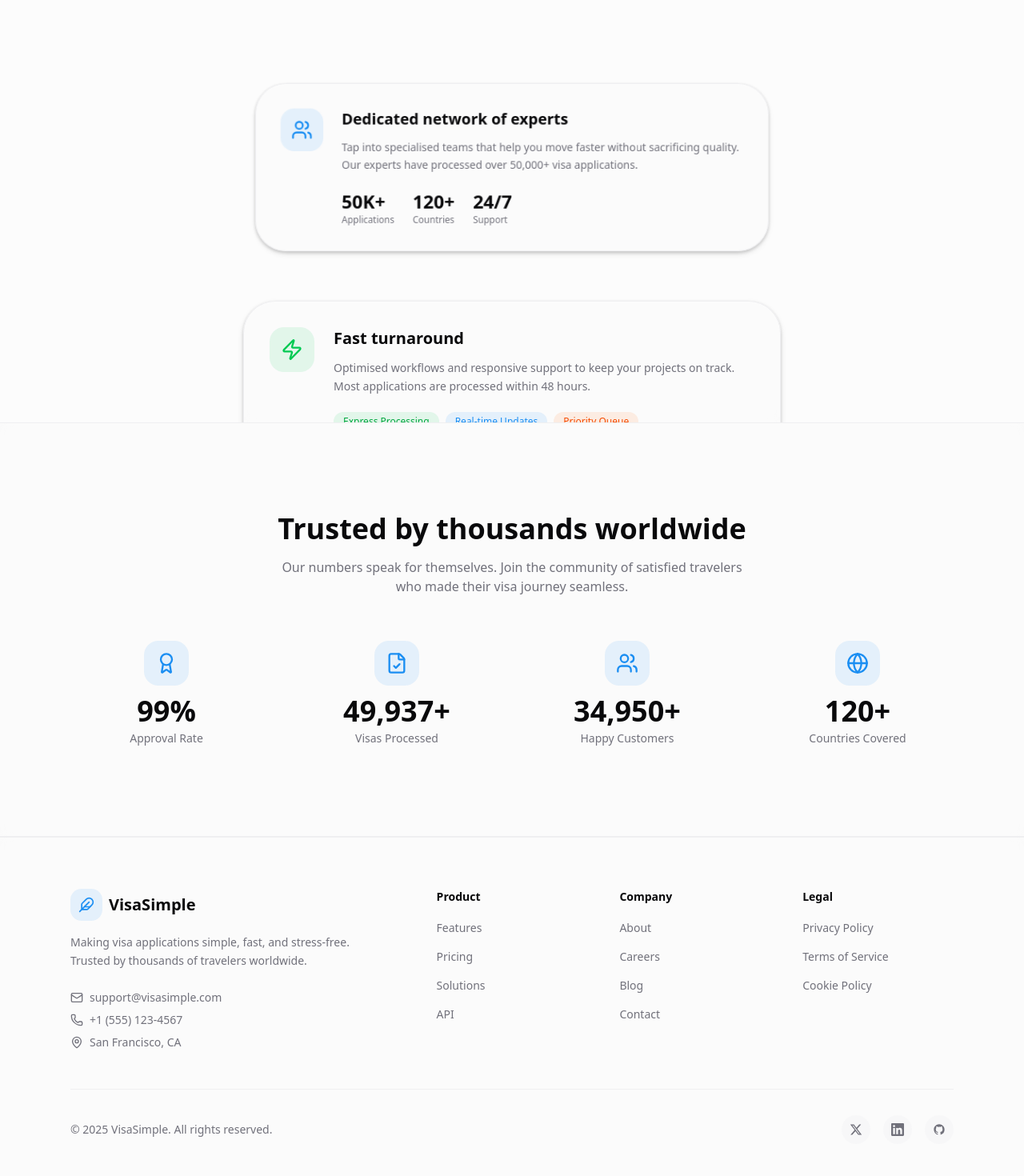
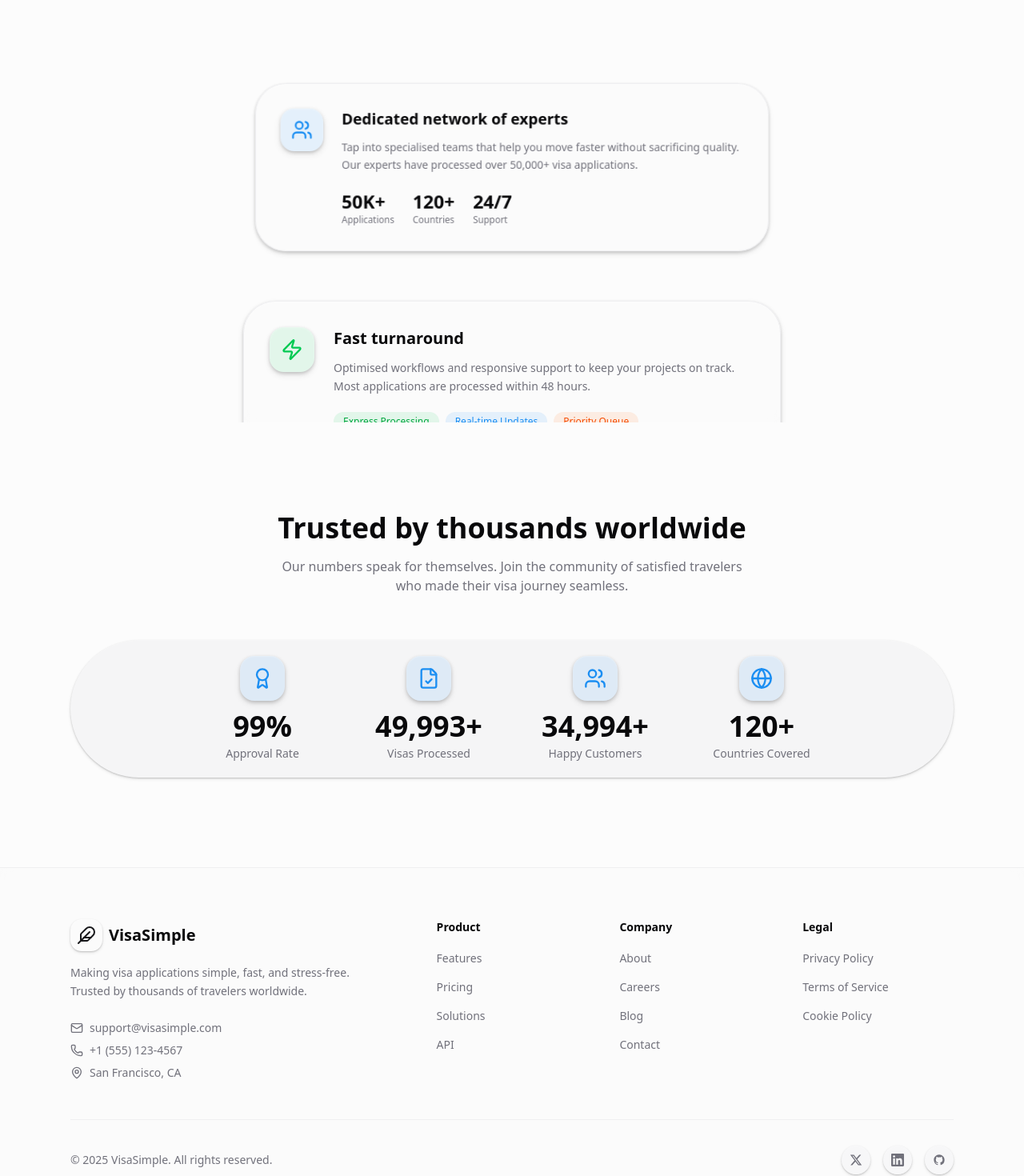
Before and after one commit to Qaisar-Mateen/Landing, a Next.js app: page / in a window 1280 px wide. Shown: the part 1340-2810 px from the top of the page at 80% size. Built offline with nearby package versions, Linux system fonts and the light colour scheme.

Commit message:
feat: enhance visual styling of Features, Footer, and StatsSection components for improved aesthetics

```diff
--- a/components/landingPage/features.tsx
+++ b/components/landingPage/features.tsx
@@ -8,7 +8,7 @@ export default function Features() {
       {/* Card 1 - Experts */}
       <ScrollStackItem itemClassName="shadow-m bg-zinc-50/80 dark:bg-zinc-900/50 backdrop-blur-sm p-8 rounded-3xl border border-border/50">
         <div className="flex items-start gap-6">
-          <div className="flex-shrink-0 w-14 h-14 rounded-2xl bg-primary/10 flex items-center justify-center">
+          <div className="flex-shrink-0 shadow-m w-14 h-14 rounded-2xl bg-primary/10 flex items-center justify-center">
             <Users className="w-7 h-7 text-primary" />
           </div>
           <div className="flex-1 space-y-3">
@@ -35,7 +35,7 @@ export default function Features() {
       {/* Card 2 - Fast Turnaround */}
       <ScrollStackItem itemClassName="shadow-m bg-zinc-50/80 dark:bg-zinc-900/50 backdrop-blur-sm p-8 rounded-3xl border border-border/50">
         <div className="flex items-start gap-6">
-          <div className="flex-shrink-0 w-14 h-14 rounded-2xl bg-green-500/10 flex items-center justify-center">
+          <div className="flex-shrink-0 w-14 h-14 shadow-m rounded-2xl bg-green-500/10 flex items-center justify-center">
             <Zap className="w-7 h-7 text-green-500" />
           </div>
           <div className="flex-1 space-y-3">
@@ -53,7 +53,7 @@ export default function Features() {
       {/* Card 3 - Compliance */}
       <ScrollStackItem itemClassName="shadow-m bg-zinc-50/80 dark:bg-zinc-900/50 backdrop-blur-sm p-8 rounded-3xl border border-border/50">
         <div className="flex items-start gap-6">
-          <div className="flex-shrink-0 w-14 h-14 rounded-2xl bg-purple-500/10 flex items-center justify-center">
+          <div className="flex-shrink-0 shadow-m w-14 h-14 rounded-2xl bg-purple-500/10 flex items-center justify-center">
             <ShieldCheck className="w-7 h-7 text-purple-500" />
           </div>
           <div className="flex-1 space-y-3">
@@ -63,7 +63,7 @@ export default function Features() {
               <Button variant="outline" size="sm" className="gap-2 text-black dark:text-white">
                 Learn more <ArrowRight className="w-4 h-4" />
               </Button>
-              <div className="flex -space-x-2">
+              <div className="flex -space-x-2 ">
                 <div className="w-8 h-8 rounded-full bg-zinc-200 dark:bg-zinc-700 border-2 border-background flex items-center justify-center text-xs font-medium text-black dark:text-white">🇺🇸</div>
                 <div className="w-8 h-8 rounded-full bg-zinc-200 dark:bg-zinc-700 border-2 border-background flex items-center justify-center text-xs font-medium text-black dark:text-white">🇬🇧</div>
                 <div className="w-8 h-8 rounded-full bg-zinc-200 dark:bg-zinc-700 border-2 border-background flex items-center justify-center text-xs font-medium text-black dark:text-white">🇦🇪</div>
--- a/components/landingPage/footer.tsx
+++ b/components/landingPage/footer.tsx
@@ -33,8 +33,8 @@ export default function Footer() {
           {/* Brand Column */}
           <div className="lg:col-span-2 space-y-4">
             <Link href="/" className="flex items-center gap-2">
-              <div className="w-10 h-10 rounded-xl bg-primary/10 flex items-center justify-center">
-                <Feather className="w-5 h-5 text-primary" />
+              <div className="w-10 h-10 shadow-s rounded-xl flex items-center justify-center">
+                <Feather className="h-6 w-6 text-zinc-900 dark:text-white" />
               </div>
               <span className="text-xl font-semibold text-foreground">VisaSimple</span>
             </Link>
@@ -114,18 +114,18 @@ export default function Footer() {
           <p className="text-sm text-muted-foreground">
             © {currentYear} VisaSimple. All rights reserved.
           </p>
-          <div className="flex items-center gap-4">
-            <Link href="https://twitter.com" target="_blank" rel="noopener noreferrer" aria-label="Twitter" className="w-9 h-9 rounded-full bg-zinc-100/50 dark:bg-zinc-800/50 flex items-center justify-center text-muted-foreground hover:text-foreground hover:bg-zinc-200/50 dark:hover:bg-zinc-700/50 transition-colors">
+          <div className="flex items-center gap-4 ">
+            <Link href="https://twitter.com" target="_blank" rel="noopener noreferrer" aria-label="Twitter" className="w-9 h-9 shadow-s rounded-full bg-zinc-100/50 dark:bg-zinc-800/50 flex items-center justify-center text-muted-foreground hover:text-foreground hover:bg-zinc-200/50 dark:hover:bg-zinc-700/50 transition-colors">
               <svg className="w-4 h-4" fill="currentColor" viewBox="0 0 24 24" aria-hidden="true">
                 <path d="M18.244 2.25h3.308l-7.227 8.26 8.502 11.24H16.17l-5.214-6.817L4.99 21.75H1.68l7.73-8.835L1.254 2.25H8.08l4.713 6.231zm-1.161 17.52h1.833L7.084 4.126H5.117z" />
               </svg>
             </Link>
-            <Link href="https://linkedin.com" target="_blank" rel="noopener noreferrer" aria-label="LinkedIn" className="w-9 h-9 rounded-full bg-zinc-100/50 dark:bg-zinc-800/50 flex items-center justify-center text-muted-foreground hover:text-foreground hover:bg-zinc-200/50 dark:hover:bg-zinc-700/50 transition-colors">
+            <Link href="https://linkedin.com" target="_blank" rel="noopener noreferrer" aria-label="LinkedIn" className="w-9 h-9 shadow-s rounded-full bg-zinc-100/50 dark:bg-zinc-800/50 flex items-center justify-center text-muted-foreground hover:text-foreground hover:bg-zinc-200/50 dark:hover:bg-zinc-700/50 transition-colors">
               <svg className="w-4 h-4" fill="currentColor" viewBox="0 0 24 24" aria-hidden="true">
                 <path d="M20.447 20.452h-3.554v-5.569c0-1.328-.027-3.037-1.852-3.037-1.853 0-2.136 1.445-2.136 2.939v5.667H9.351V9h3.414v1.561h.046c.477-.9 1.637-1.85 3.37-1.85 3.601 0 4.267 2.37 4.267 5.455v6.286zM5.337 7.433c-1.144 0-2.063-.926-2.063-2.065 0-1.138.92-2.063 2.063-2.063 1.14 0 2.064.925 2.064 2.063 0 1.139-.925 2.065-2.064 2.065zm1.782 13.019H3.555V9h3.564v11.452zM22.225 0H1.771C.792 0 0 .774 0 1.729v20.542C0 23.227.792 24 1.771 24h20.451C23.2 24 24 23.227 24 22.271V1.729C24 .774 23.2 0 22.222 0h.003z" />
               </svg>
             </Link>
-            <Link href="https://github.com" target="_blank" rel="noopener noreferrer" aria-label="GitHub" className="w-9 h-9 rounded-full bg-zinc-100/50 dark:bg-zinc-800/50 flex items-center justify-center text-muted-foreground hover:text-foreground hover:bg-zinc-200/50 dark:hover:bg-zinc-700/50 transition-colors">
+            <Link href="https://github.com" target="_blank" rel="noopener noreferrer" aria-label="GitHub" className="w-9 h-9 shadow-s rounded-full bg-zinc-100/50 dark:bg-zinc-800/50 flex items-center justify-center text-muted-foreground hover:text-foreground hover:bg-zinc-200/50 dark:hover:bg-zinc-700/50 transition-colors">
               <svg className="w-4 h-4" fill="currentColor" viewBox="0 0 24 24" aria-hidden="true">
                 <path fillRule="evenodd" d="M12 2C6.477 2 2 6.484 2 12.017c0 4.425 2.865 8.18 6.839 9.504.5.092.682-.217.682-.483 0-.237-.008-.868-.013-1.703-2.782.605-3.369-1.343-3.369-1.343-.454-1.158-1.11-1.466-1.11-1.466-.908-.62.069-.608.069-.608 1.003.07 1.531 1.032 1.531 1.032.892 1.53 2.341 1.088 2.91.832.092-.647.35-1.088.636-1.338-2.22-.253-4.555-1.113-4.555-4.951 0-1.093.39-1.988 1.029-2.688-.103-.253-.446-1.272.098-2.65 0 0 .84-.27 2.75 1.026A9.564 9.564 0 0112 6.844c.85.004 1.705.115 2.504.337 1.909-1.296 2.747-1.027 2.747-1.027.546 1.379.202 2.398.1 2.651.64.7 1.028 1.595 1.028 2.688 0 3.848-2.339 4.695-4.566 4.943.359.309.678.92.678 1.855 0 1.338-.012 2.419-.012 2.747 0 .268.18.58.688.482A10.019 10.019 0 0022 12.017C22 6.484 17.522 2 12 2z" clipRule="evenodd" />
               </svg>
--- a/components/landingPage/stats-section.tsx
+++ b/components/landingPage/stats-section.tsx
@@ -6,20 +6,21 @@ import CountUp from '@/components/ui/count-up';
 interface StatItemProps {
   icon: React.ReactNode;
   value: number;
+  from: number;
   suffix?: string;
   label: string;
   delay?: number;
 }
 
-function StatItem({ icon, value, suffix = '', label, delay = 0 }: StatItemProps) {
+function StatItem({ icon, value, from, suffix = '', label, delay = 0 }: StatItemProps) {
   return (
     <div className="flex flex-col items-center text-center space-y-3">
-      <div className="w-14 h-14 rounded-2xl bg-primary/10 flex items-center justify-center">
+      <div className="w-14 h-14 rounded-2xl bg-primary/10 flex items-center shadow-m justify-center">
         {icon}
       </div>
       <div className="space-y-1">
         <div className="text-3xl sm:text-4xl font-bold text-foreground">
-          <CountUp to={value} duration={2.5} delay={delay} separator="," />
+          <CountUp to={value} from={from} duration={1.8} delay={delay} separator="," />
           {suffix}
         </div>
         <p className="text-sm text-muted-foreground">{label}</p>
@@ -33,31 +34,35 @@ export default function StatsSection() {
     {
       icon: <Award className="w-7 h-7 text-primary" />,
       value: 99,
+      from: 69,
       suffix: '%',
       label: 'Approval Rate',
     },
     {
       icon: <FileCheck className="w-7 h-7 text-primary" />,
       value: 50000,
+      from: 30000,
       suffix: '+',
       label: 'Visas Processed',
     },
     {
       icon: <Users className="w-7 h-7 text-primary" />,
       value: 35000,
+      from: 20000,
       suffix: '+',
       label: 'Happy Customers',
     },
     {
       icon: <Globe className="w-7 h-7 text-primary" />,
       value: 120,
+      from: 80,
       suffix: '+',
       label: 'Countries Covered',
     },
   ];
 
   return (
-    <section className="relative z-10 py-20 md:py-28 bg-zinc-50/80 dark:bg-zinc-900/50 backdrop-blur-sm border-y border-border/50">
+    <section className="relative z-5 py-20 md:py-28 ">
       <div className="mx-auto max-w-6xl px-6">
         <div className="text-center mb-14">
           <h2 className="text-3xl sm:text-4xl font-semibold text-foreground mb-4">
@@ -68,11 +73,12 @@ export default function StatsSection() {
           </p>
         </div>
 
-        <div className="grid grid-cols-2 md:grid-cols-4 gap-8 md:gap-12">
+        <div className="grid grid-cols-2 md:grid-cols-4 gap-8 md:gap-12 p-5 px-40 bg-zinc-200/30 dark:bg-zinc-800/30 rounded-full shadow-s">
           {stats.map((stat, index) => (
             <StatItem
               key={stat.label}
               icon={stat.icon}
+              from={stat.from}
               value={stat.value}
               suffix={stat.suffix}
               label={stat.label}
```
